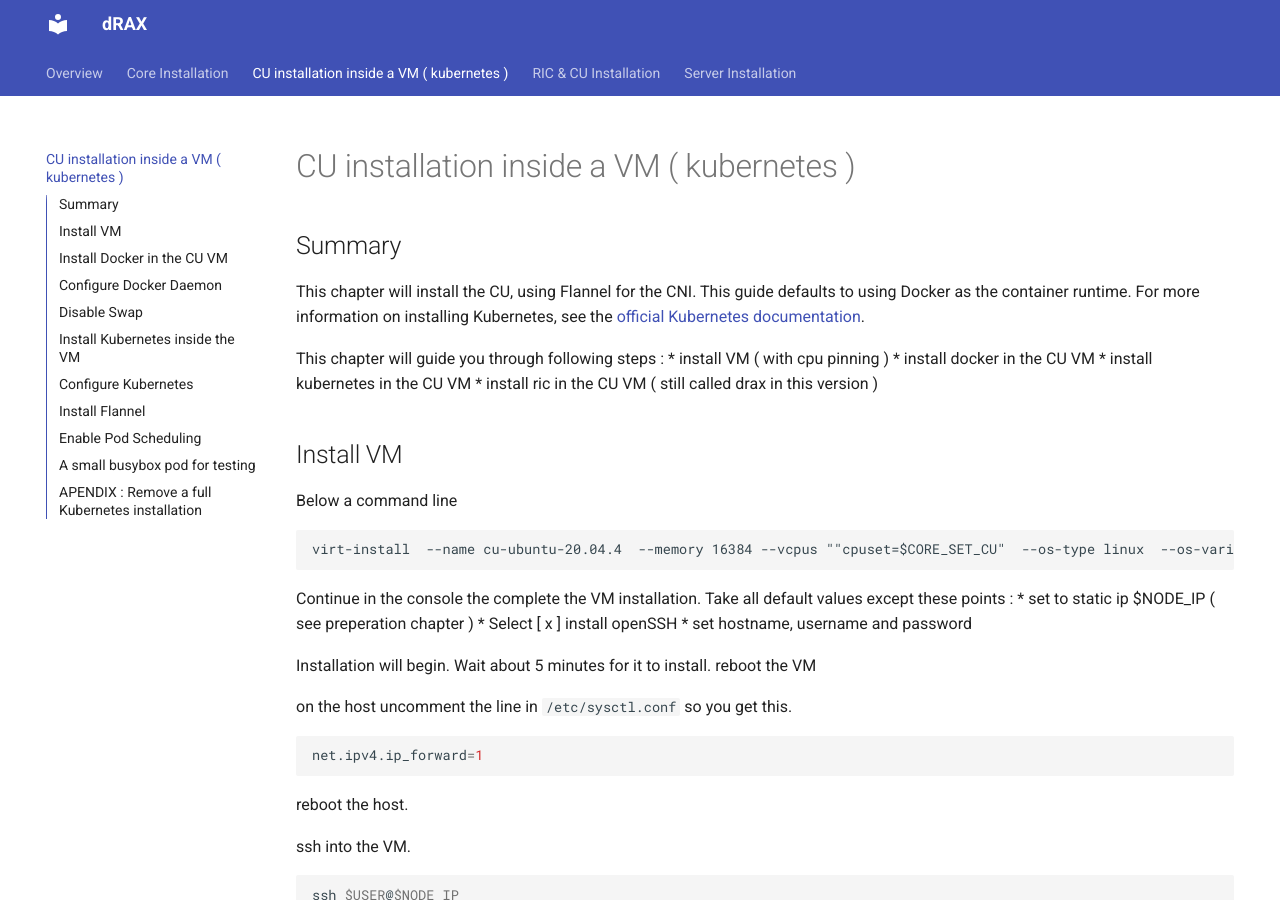
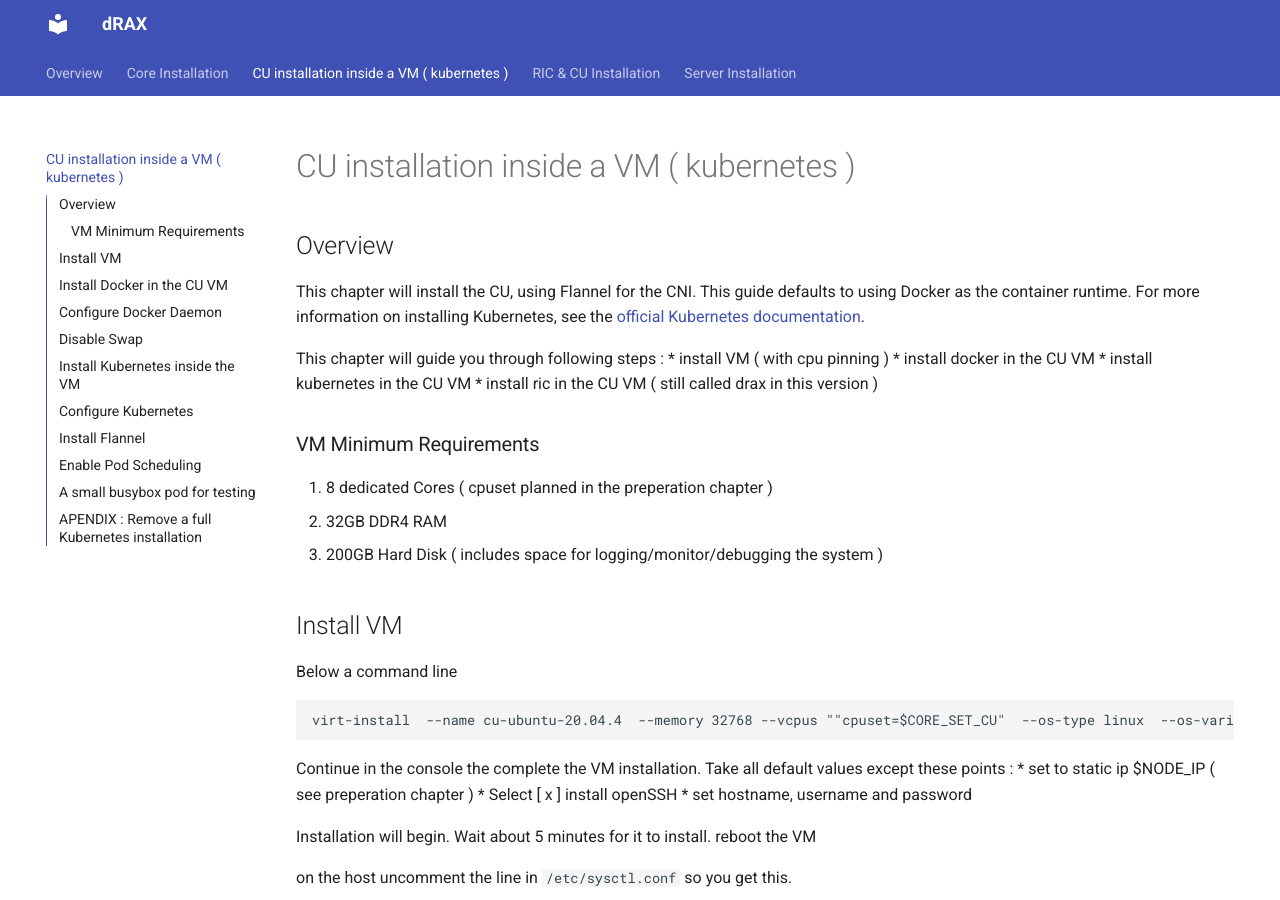
Before and after one commit to accelleran/drax-docs, an MkDocs documentation site: the page built from docs/kubernetes-install/index.md, in a window 1280 px wide and 900 px high. Built offline with MkDocs 1.6.1 and Material for MkDocs 9.7.7, drawn with Linux system fonts in a browser that asks for light colours; the version menu is left out.

Commit message:
Update index.md

````diff
--- a/docs/kubernetes-install/index.md
+++ b/docs/kubernetes-install/index.md
@@ -1,6 +1,6 @@
 # CU installation inside a VM ( kubernetes )
 
-## Summary
+## Overview
 This chapter will install the CU, using Flannel for the CNI.
 This guide defaults to using Docker as the container runtime.
 For more information on installing Kubernetes, see the [official Kubernetes documentation](https://kubernetes.io/docs/setup/production-environment/tools/kubeadm/install-kubeadm/).
@@ -11,10 +11,15 @@ This chapter will guide you through following steps :
 * install kubernetes in the CU VM
 * install ric in the CU VM ( still called drax in this version )
 
+### VM Minimum Requirements
+1. 8 dedicated Cores    ( cpuset planned in the preperation chapter )
+2. 32GB DDR4 RAM
+3. 200GB Hard Disk      ( includes space for logging/monitor/debugging the system )
+
 ## Install VM
 Below a command line
 ```
-virt-install  --name cu-ubuntu-20.04.4  --memory 16384 --vcpus ""cpuset=$CORE_SET_CU"  --os-type linux  --os-variant rhel7 --accelerate --disk "/var/lib/libvirt/images/CU-ubuntu-20.04.4-live-server-amd64.img,device=disk,size=100,sparse=yes,cache=none,format=qcow2,bus=virtio"  --network "source=br0,model=virtio" --vnc  --noautoconsole --cdrom "./ubuntu-20.04.4-live-server-amd64.iso"
+virt-install  --name cu-ubuntu-20.04.4  --memory 32768 --vcpus ""cpuset=$CORE_SET_CU"  --os-type linux  --os-variant rhel7 --accelerate --disk "/var/lib/libvirt/images/CU-ubuntu-20.04.4-live-server-amd64.img,device=disk,size=200,sparse=yes,cache=none,format=qcow2,bus=virtio"  --network "source=br0,model=virtio" --vnc  --noautoconsole --cdrom "./ubuntu-20.04.4-live-server-amd64.iso"
 ```
 
 Continue in the console the complete the VM installation.
````
